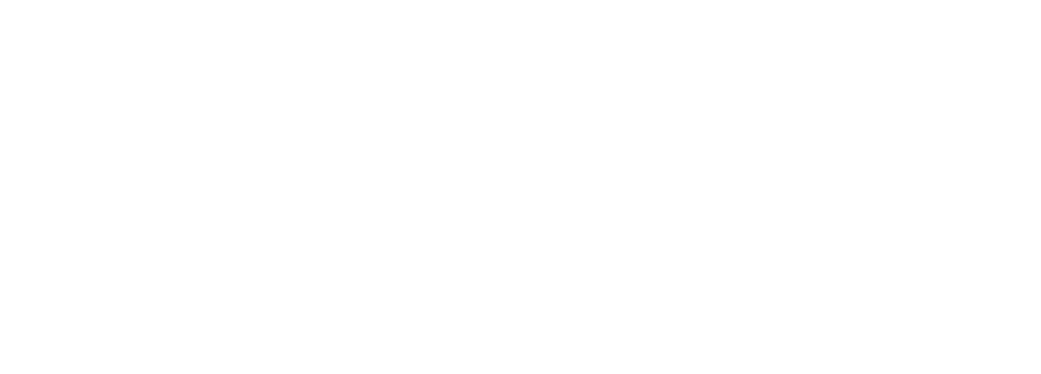
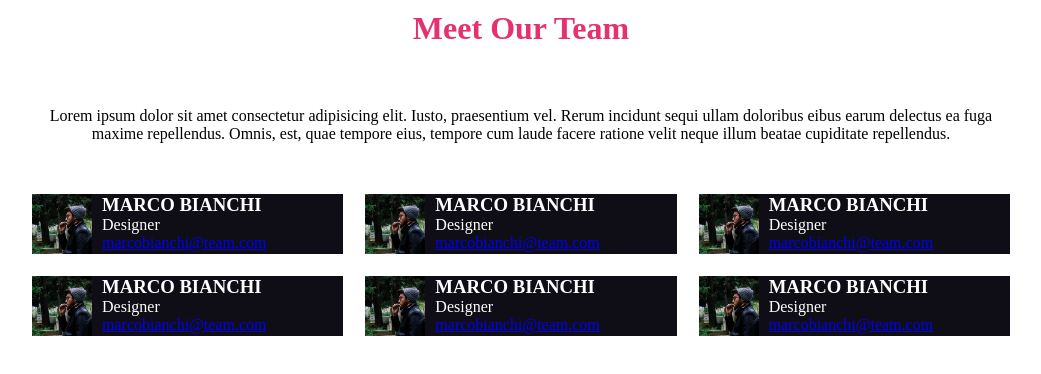
Before and after one commit to fcarrara24/html-css-float-cards, a plain HTML site: page index.html in a window 1280 px wide. Shown: the whole page, without its empty margins (119-1160 px from the left). Drawn offline with Linux system fonts and the light colour scheme.

Commit message:
prototype 0.2: added items in the page, still need to fix link colors, font- style and validation

```diff
--- a/css/style.css
+++ b/css/style.css
@@ -0,0 +1,76 @@
+/* geneerals and utility */
+
+*{
+    margin: 0;
+    padding: 0;
+    box-sizing: border-box;
+}
+
+:root{
+    --header-title-color: #e53170;
+    --box-color: #0f0e17;
+    --link-before-color: #31c7e5;
+    --boxes-per-row: 3;
+}
+.clearfix::after{
+    content: "";
+    display: table;
+    clear: both;
+}
+
+.debug{
+    color: green;
+    background-color: red;
+}
+
+/* text utility */
+.align-center{
+    text-align: center;
+}
+
+.wrapper{
+    max-width: 1000px;
+    margin: 0 auto;
+    padding-top: 10px;
+}
+
+/* header */
+header>h1{
+    text-align: justify;
+    font-size:2em;
+    margin-bottom: 30px;
+}
+
+main > p{
+    padding: 30px 0;
+    margin:10px;
+
+
+}
+
+/* p, .box{
+    padding: 10px
+} */
+.box{
+    display: inline-block;
+    width: calc((100% / var(--boxes-per-row)) - 20px);
+    margin: 10px;
+    border:1px solid white;
+    background-color: var(--box-color);
+    color: white;
+}
+
+img{
+    padding-right: 10px;
+    width: 70px;
+    float: left;
+}
+
+.m-left{
+    margin-left: 0;
+}
+
+header{
+    color: var(--header-title-color);
+    font-weight: bolder;
+}
--- a/index.html
+++ b/index.html
@@ -7,6 +7,103 @@
     <title>Floating Cards</title>
 </head>
 <body>
+    <div class="wrapper">
+        <header >
+            <h1 class="header-title align-center">Meet Our Team</h1>
+        </header>
+        <main>
+            <p class="align-center">
+                Lorem ipsum dolor sit amet consectetur adipisicing elit.
+                Iusto, praesentium vel. Rerum incidunt sequi ullam doloribus eibus earum
+                delectus ea fuga maxime repellendus. Omnis, est, quae tempore eius,
+                tempore cum laude facere ratione velit neque illum beatae cupiditate repellendus.
+            </p>
+            <div class="content">
+                <section class="box debug">
+                    <img src="img/male1.png" alt="male1">
+                    <div class="box-text">
+                        <h3>MARCO BIANCHI</h3>
+                        <p class="profession">
+                            Designer
+                        </p>
+                        <p class="email">
+                            <a href="gmail.com">marcobianchi@team.com</a>
+                        </p>
 
+                    </div>
+                </section><!--
+                --><section class="box debug">
+                    <img src="img/male1.png" alt="male1">
+                    <div class="box-text">
+                        <h3>MARCO BIANCHI</h3>
+                        <p class="profession">
+                            Designer
+                        </p>
+                        <p class="email">
+                            <a href="gmail.com">marcobianchi@team.com</a>
+                        </p>
+
+                    </div>
+                </section><!--
+                --><section class="box debug">
+                    <img src="img/male1.png" alt="male1">
+                    <div class="box-text">
+                        <h3>MARCO BIANCHI</h3>
+                        <p class="profession">
+                            Designer
+                        </p>
+                        <p class="email">
+                            <a href="gmail.com">marcobianchi@team.com</a>
+                        </p>
+
+                    </div>
+                </section>
+            </div><!--
+
+              --><section class="box debug">
+                <img src="img/male1.png" alt="male1">
+                <div class="box-text">
+                    <h3>MARCO BIANCHI</h3>
+                    <p class="profession">
+                        Designer
+                    </p>
+                    <p class="email">
+                        <a href="gmail.com">marcobianchi@team.com</a>
+                    </p>
+
+                </div>
+            </section><!--
+            --><section class="box debug">
+                <img src="img/male1.png" alt="male1">
+                <div class="box-text">
+                    <h3>MARCO BIANCHI</h3>
+                    <p class="profession">
+                        Designer
+                    </p>
+                    <p class="email">
+                        <a href="gmail.com">marcobianchi@team.com</a>
+                    </p>
+
+                </div>
+            </section><!--
+            --><section class="box debug">
+                <img src="img/male1.png" alt="male1">
+                <div class="box-text">
+                    <h3>MARCO BIANCHI</h3>
+                    <p class="profession">
+                        Designer
+                    </p>
+                    <p class="email">
+                        <a href="gmail.com">marcobianchi@team.com</a>
+                    </p>
+
+                </div>
+            </section>
+        </div><!--
+        --><div class="void box"></div>
+
+
+        </main>
+    </div>
 </body>
 </html>
```
